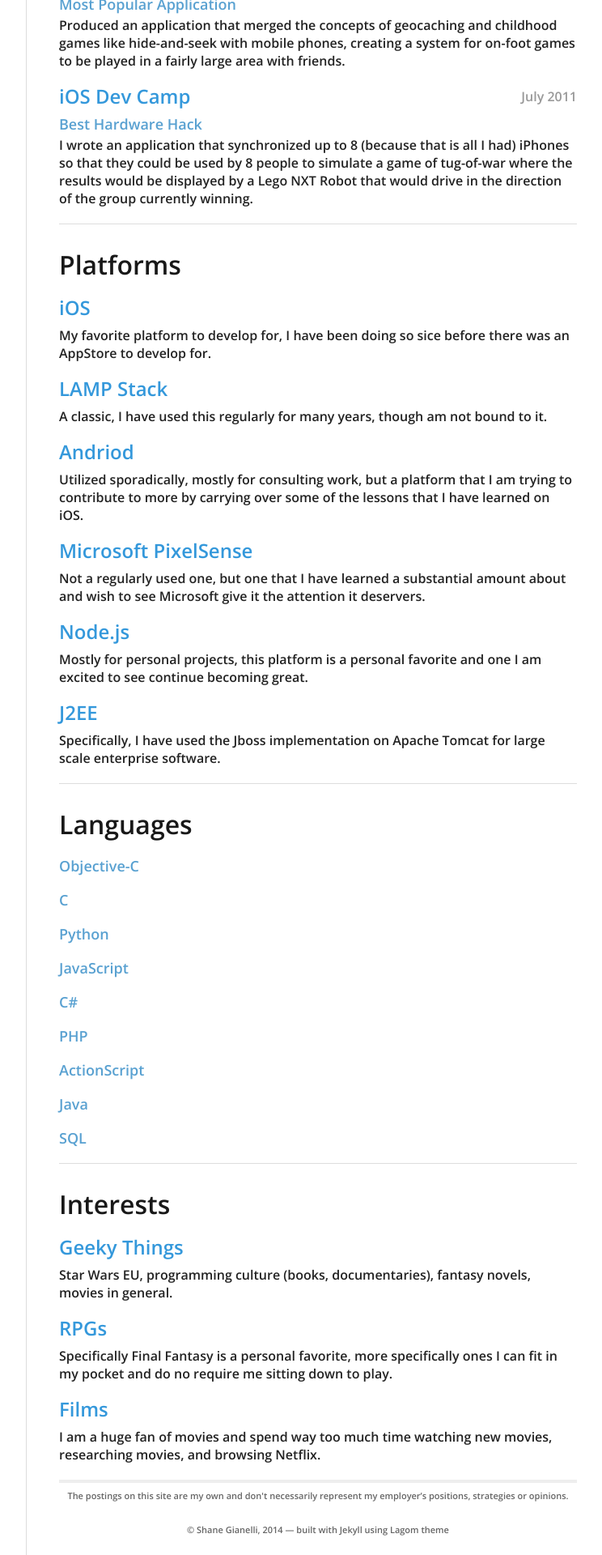
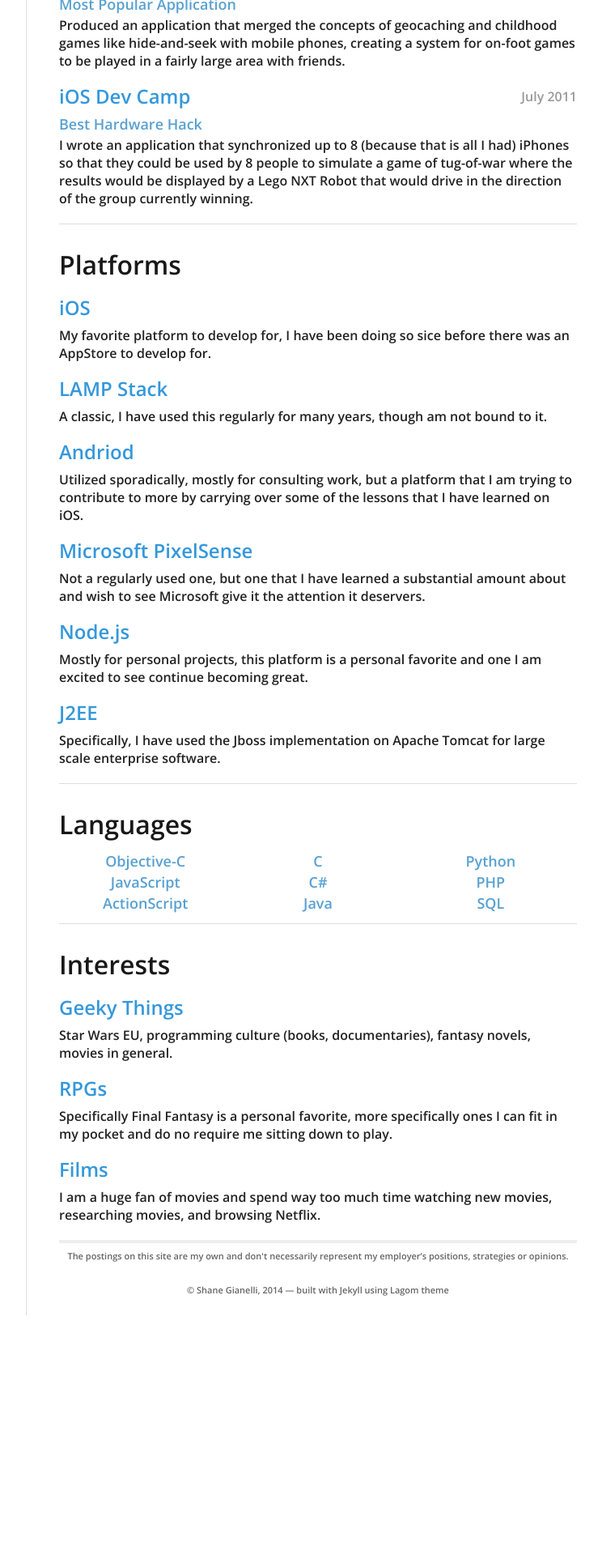
Before and after one commit to sgianelli/sgianelli.github.io, a Jekyll site: the page built from resume/index.html, in a window 1280 px wide. Shown: the part 3265-5185 px from the top of the page at 81% size, without its empty margins (378-1122 px from the left). Built offline with Jekyll 4.4.1, drawn with Linux system fonts in a browser that asks for light colours; nearby versions of some CDN libraries; after the commit the page ends 4889 px from its top, so only the background shows below that.

Commit message:
Fixed languages in resume layout

```diff
--- a/resume/index.html
+++ b/resume/index.html
@@ -235,42 +235,23 @@
     </p>
     <hr />
     <h1>Languages</h1>
-    <p>
-        <h4 class="resume">Objective-C</h2>
-
-    </p>
-    <p>
-        <h4 class="resume">C</h2>
-
-    </p>
-    <p>
-        <h4 class="resume">Python</h2>
-
-    </p>
-    <p>
-        <h4 class="resume">JavaScript</h2>
-
-    </p>
-    <p>
-        <h4 class="resume">C#</h2>
-
-    </p>
-    <p>
-        <h4 class="resume">PHP</h2>
-
-    </p>
-    <p>
-        <h4 class="resume">ActionScript</h2>
-
-    </p>
-    <p>
-        <h4 class="resume">Java</h2>
-
-    </p>
-    <p>
-        <h4 class="resume">SQL</h2>
-
-    </p>
+    <table>
+        <tr>
+            <td><h4 class="resume">Objective-C</h2></td>
+            <td><h4 class="resume">C</h2></td>
+            <td><h4 class="resume">Python</h2></td>
+        </tr>
+        <tr>
+            <td><h4 class="resume">JavaScript</h2></td>
+            <td><h4 class="resume">C#</h2></td>
+            <td><h4 class="resume">PHP</h2></td>
+        </tr>
+        <tr>
+            <td><h4 class="resume">ActionScript</h2></td>
+            <td><h4 class="resume">Java</h2></td>
+            <td><h4 class="resume">SQL</h2></td>
+        </tr>
+    </table>
     <hr />
     <h1>Interests</h1>
     <p>
```
Also changed, not shown: _includes/css/screen.css (+9 -0 lines).
